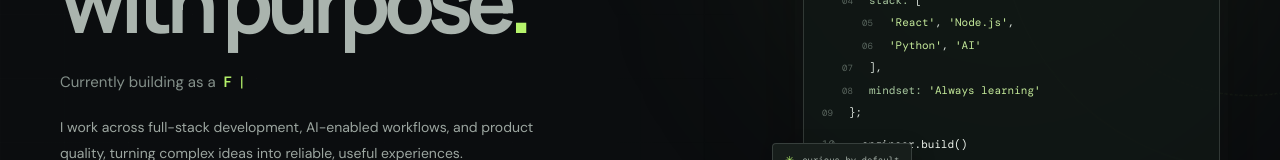
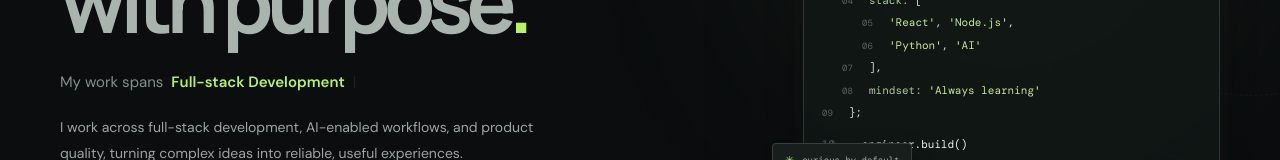
Before and after one commit to tanshi2003/Portfolio_Tanshi, a React (Create React App) app: page / in a window 1280 px wide. Shown: the part 370-530 px from the top of the page. Built offline with nearby package versions, Linux system fonts and the light colour scheme.

Commit message:
Tune hero role labels to reflect engineering focus

```diff
--- a/src/components/Home.js
+++ b/src/components/Home.js
@@ -8,7 +8,7 @@ const Home = () => {
   useEffect(() => {
     if (!typedRef.current) return undefined;
     const typed = new Typed(typedRef.current, {
-      strings: ['Software Engineer', 'AI & Automation Builder', 'Full-stack Developer'],
+      strings: ['AI Product Engineering', 'Full-stack Development', 'Automation & LLM Evaluation'],
       typeSpeed: 48,
       backSpeed: 28,
       backDelay: 1500,
@@ -45,7 +45,7 @@ const Home = () => {
           </h1>
 
           <div className="text-3 hero-enter hero-enter-4">
-            <span className="typing-label">Currently building as a</span>
+            <span className="typing-label">My work spans</span>
             <span className="typing" ref={typedRef} />
           </div>
 
```
